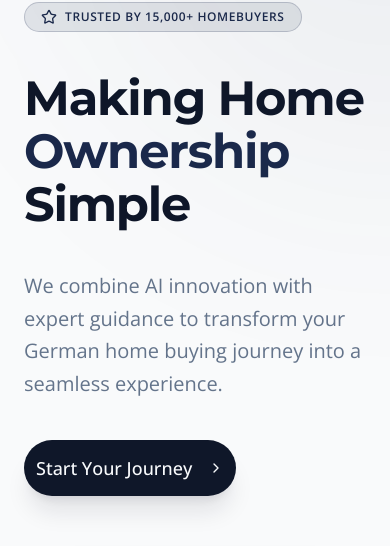
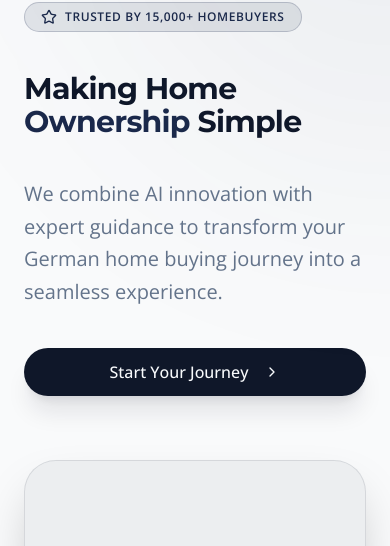
Before and after one commit to furqanistic/mortgage, a React (Vite) app in the folder client/: page /about in a window 390 px wide. Shown: the part 203-749 px from the top of the page. Built offline with nearby package versions, Linux system fonts and the light colour scheme; no server answers.

Commit message:
fix (about)):reponsiveness and compact ui for small screen

```diff
--- a/client/src/pages/About/AboutPage.jsx
+++ b/client/src/pages/About/AboutPage.jsx
@@ -92,7 +92,7 @@ const AboutPage = () => {
 
                 <motion.h1
                   variants={itemVariants}
-                  className="text-5xl lg:text-7xl font-bold font-heading leading-[1.1] text-foreground"
+                  className="text-3xl sm:text-5xl lg:text-7xl font-bold font-heading leading-[1.1] text-foreground"
                 >
                   Making Home <br />
                   <span className="text-accent">Ownership</span> Simple
@@ -108,7 +108,7 @@ const AboutPage = () => {
 
                 <motion.div variants={itemVariants} className="flex flex-wrap gap-5">
                   <Button
-                    className="bg-primary dark:bg-accent text-primary-foreground dark:text-accent-foreground hover:opacity-90 transition-all h-14 px-10 rounded-full text-lg font-medium shadow-xl shadow-primary/10 dark:shadow-accent/10"
+                    className="bg-primary dark:bg-accent text-primary-foreground dark:text-accent-foreground hover:opacity-90 transition-all h-12 md:h-14 px-6 md:px-10 rounded-full text-base md:text-lg font-medium shadow-xl shadow-primary/10 dark:shadow-accent/10 w-full sm:w-auto"
                     onClick={() => {}}
                   >
                     Start Your Journey
@@ -274,21 +274,21 @@ const AboutPage = () => {
             initial={{ opacity: 0, y: 20 }}
             whileInView={{ opacity: 1, y: 0 }}
             viewport={{ once: true }}
-            className="max-w-7xl mx-auto rounded-[3rem] bg-accent/5 dark:bg-accent/10 p-12 lg:p-24 text-center relative overflow-hidden"
+            className="max-w-7xl mx-auto rounded-[3rem] bg-accent/5 dark:bg-accent/10 p-6 md:p-12 lg:p-24 text-center relative overflow-hidden"
           >
             {/* Background Accent */}
             <div className="absolute top-0 left-0 w-full h-full bg-[radial-gradient(circle_at_top_right,var(--color-accent),transparent_70%)] opacity-10" />
 
             <div className="relative z-10 max-w-3xl mx-auto space-y-10">
-              <h2 className="text-4xl lg:text-6xl font-bold font-heading text-foreground dark:text-white">
+              <h2 className="text-3xl sm:text-4xl lg:text-6xl font-bold font-heading text-foreground dark:text-white">
                 Ready to Find Your <span className="text-accent">Dream Home?</span>
               </h2>
-              <p className="text-xl text-muted-foreground dark:text-white/70 leading-relaxed">
+              <p className="text-lg lg:text-xl text-muted-foreground dark:text-white/70 leading-relaxed">
                 Let&apos;s start your journey to homeownership together. Our experts are ready to help you every step of the way.
               </p>
               <div className="flex justify-center pt-4">
                 <Button
-                  className="bg-accent text-accent-foreground hover:bg-background hover:text-foreground transition-all h-16 px-12 rounded-full text-lg font-bold shadow-2xl shadow-black/20"
+                  className="bg-accent text-accent-foreground hover:bg-background hover:text-foreground transition-all h-12 md:h-16 px-6 md:px-12 rounded-full text-base md:text-lg font-bold shadow-2xl shadow-black/20 w-full sm:w-auto"
                   onClick={() => {}}
                 >
                   Schedule a Consultation
```
